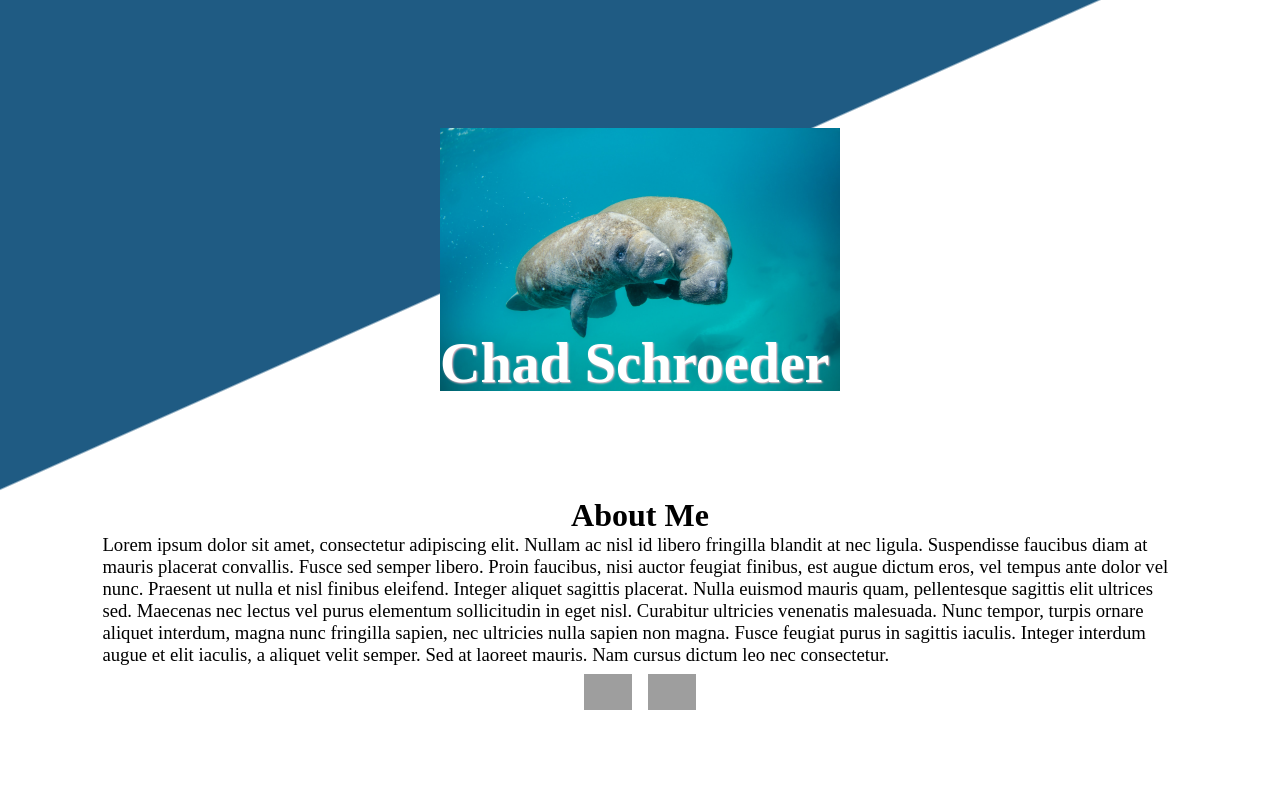
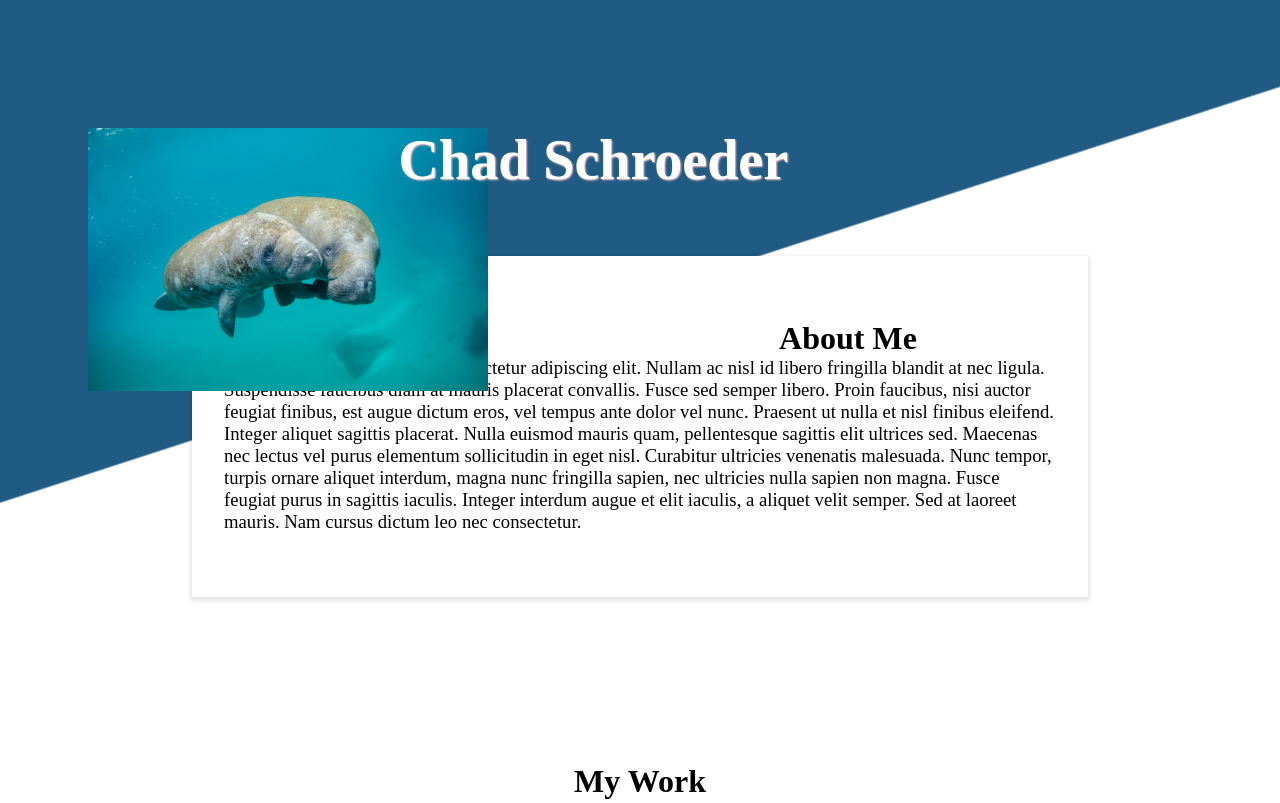
Before and after one commit to calansc/homepage, a website: page dist/index.html in a window 1280 px wide. Shown: the top 803 px of the page. Drawn offline with Linux system fonts and the light colour scheme; grey boxes are pictures that could not be loaded.

Commit message:
Update header layout for tabelts

```diff
--- a/src/style.css
+++ b/src/style.css
@@ -162,7 +162,40 @@ h4 {
     object-fit:contain;
 }
 @media (min-width: 501px) {
+    .header {
+        background-image: linear-gradient(162deg, var(--blue) 45%, var(--white) calc(45% + 2px));
+        position: relative;
+    }
+    .header-one {
+        position: absolute;
+        float:left;
+        left:-40px;
+        /* box-shadow: 0px 2px 4px 2px rgba(0, 0, 0, .1); */
+    }
+    .header-name {
+        position: absolute;
+        right: -300px;
+        top: 0;
+    }
+    .header-two {
+        padding-left: 2rem;
+        padding-right: 2rem;
+        padding-top: 4rem;
+        padding-bottom: 4rem;
+        margin-top: 20%;
+        margin-left:;
+        width: 65%;
+        box-shadow: 0px 2px 4px 2px rgba(0, 0, 0, .1);
+    }
+    .about-me {
+        margin-left: 50%;
+    }
+    .about-me-description {
 
+    }
+    .header-links {
+        display:none;
+    }
 }
 @media (min-width:1001px) {
 
```
Also changed, not shown: dist/index.html, dist/main.js.
